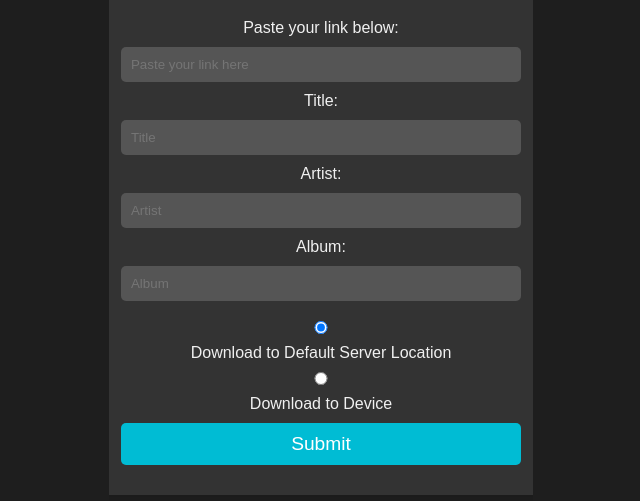
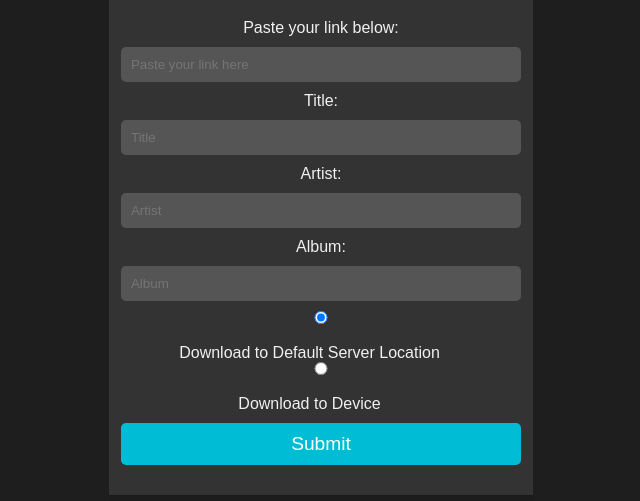
Before and after one commit to michaelBrown143/link_downloader, a Flask app: page / in a window 1280 px wide. Shown: the part 132-633 px from the top of the page, without its empty margins (319-959 px from the left). Run offline with Flask 2, Linux system fonts and the light colour scheme; data that the repository does not hold is empty.

Commit message:
Final Update

```diff
--- a/templates/index.html
+++ b/templates/index.html
@@ -25,12 +25,12 @@
         <input type="text" id="album" name="album" placeholder="Album" required>
 
         <!-- Radio button options for download location -->
-        <label>
+        <label class="radio-label">
             <input type="radio" name="download-location" value="default" checked>
             Download to Default Server Location
         </label>
 
-        <label>
+        <label class="radio-label">
             <input type="radio" name="download-location" value="device">
             Download to Device
         </label>
```
